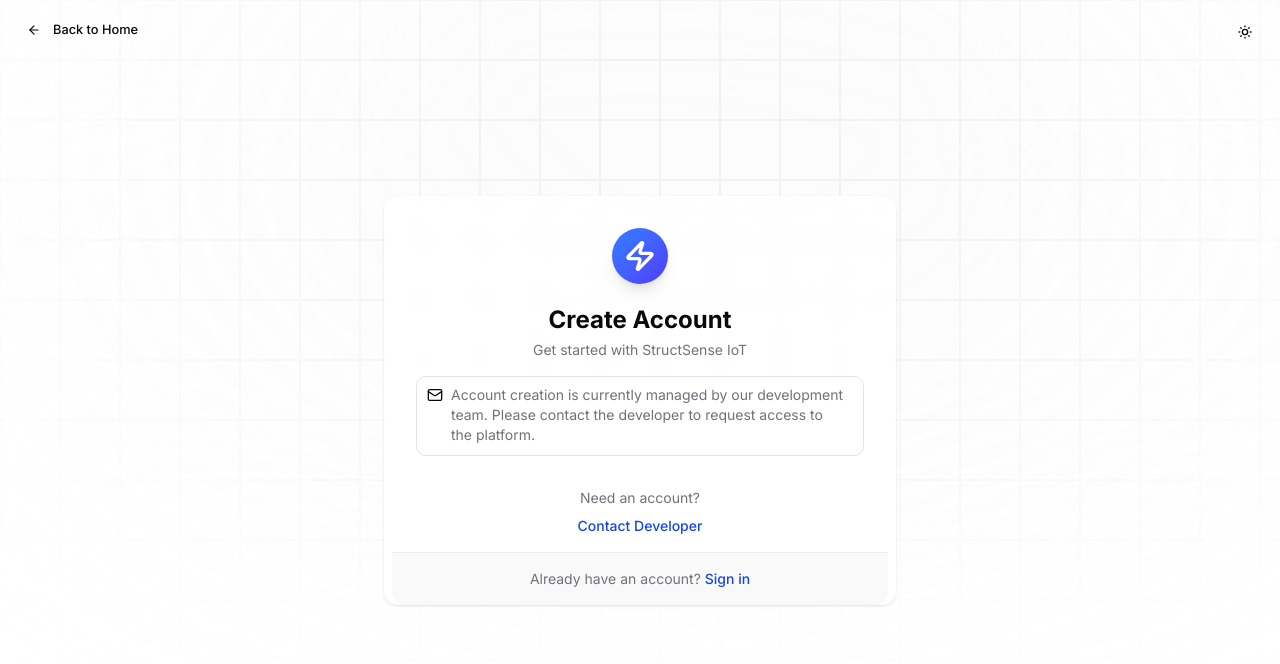
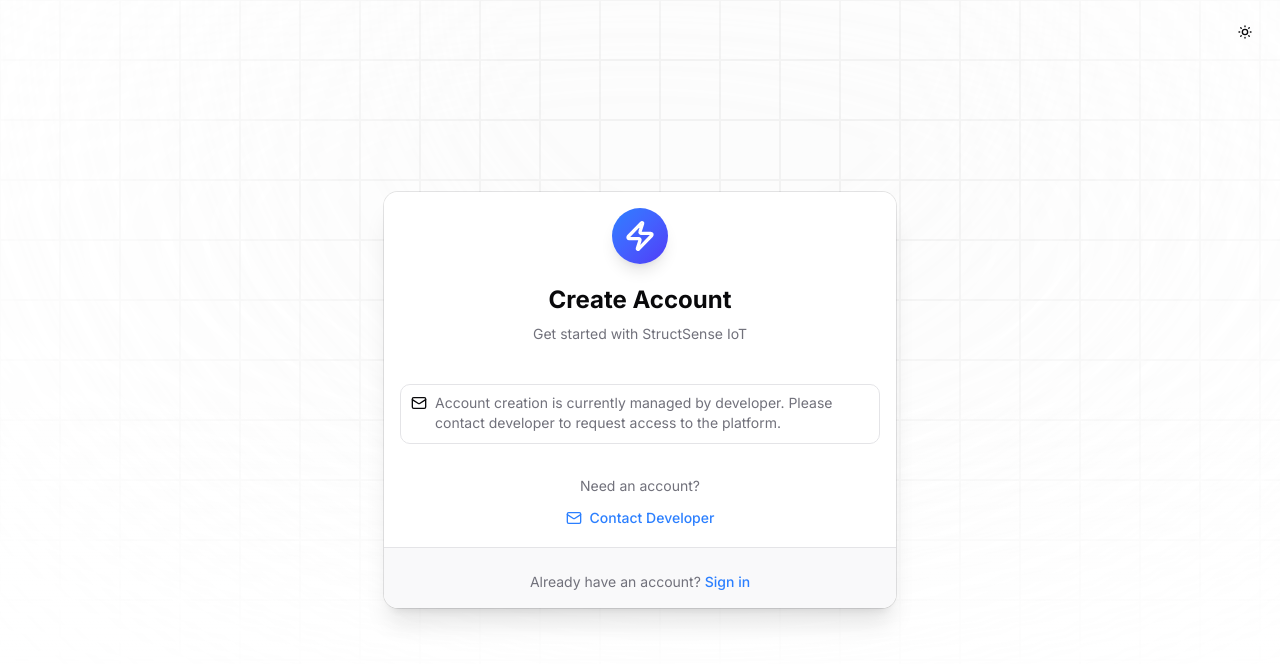
Before and after one commit to sundaresanv2004/StructSense, a Next.js app in the folder frontend/: page /auth/signup in a window 1280 px wide. Shown: the top 664 px of the page. Built offline with nearby package versions, Linux system fonts and the light colour scheme.

Commit message:
refactor: refresh authentication page UI, implement global smooth scrolling, and add custom scrollbars.

```diff
--- a/frontend/app/auth/layout.tsx
+++ b/frontend/app/auth/layout.tsx
@@ -1,23 +1,11 @@
 import type { ReactNode } from "react"
+import Link from "next/link"
 import SetTheme from "@/components/shared/setTheme"
 import { BackgroundRippleEffect } from "@/components/ui/background-ripple-effect"
-import { Button } from "@/components/ui/button"
-import { ArrowLeft } from "lucide-react"
-import Link from "next/link"
 
 export default function AuthLayout({ children }: { children: ReactNode }) {
     return (
         <div className="min-h-screen flex flex-col items-center justify-center px-4 pb-4 pt-20 md:p-8 relative overflow-hidden bg-gradient-to-b from-background via-background to-background dark:from-gray-950 dark:via-gray-950 dark:to-gray-900 w-full">
-            {/* Back Button - Top Left */}
-            <div className="absolute top-4 left-4 z-50">
-                <Link href="/">
-                    <Button variant="ghost" size="sm">
-                        <ArrowLeft className="h-4 w-4 mr-2" />
-                        Back to Home
-                    </Button>
-                </Link>
-            </div>
-
             {/* Theme Toggle - Top Right */}
             <div className="absolute top-4 right-4 z-50">
                 <SetTheme />
--- a/frontend/app/auth/login/page.tsx
+++ b/frontend/app/auth/login/page.tsx
@@ -19,20 +19,22 @@
     }
 
     return (
-        <Card className="w-full border-none ring-0 shadow-none bg-transparent md:border md:shadow-sm md:bg-card/80 md:backdrop-blur-sm md:p-2">
-            <CardHeader className="text-center pt-0 md:pt-6 px-0 md:px-6">
+        <Card className="w-full bg-card/95 backdrop-blur-sm shadow-xl border-border/50">
+            <CardHeader className="text-center space-y-4 pb-6">
                 {/* Logo */}
-                <div className="flex justify-center mb-4">
+                <div className="flex justify-center">
                     <div className="p-3 rounded-full bg-gradient-to-br from-blue-500 to-indigo-600 shadow-lg">
                         <Zap className="h-8 w-8 text-white" strokeWidth={2.5} />
                     </div>
                 </div>
 
-                <CardTitle className="text-2xl font-bold">Welcome Back</CardTitle>
-                <CardDescription>Enter your credentials to access your account.</CardDescription>
+                <div className="space-y-2">
+                    <CardTitle className="text-2xl font-bold">Welcome Back</CardTitle>
+                    <CardDescription>Enter your credentials to access your account.</CardDescription>
+                </div>
             </CardHeader>
 
-            <CardContent className="px-0 space-y-4 md:px-6">
+            <CardContent className="space-y-4">
                 <form onSubmit={handleSubmit} className="space-y-4">
                     <Field>
                         <FieldLabel htmlFor="email">Email</FieldLabel>
@@ -67,16 +69,16 @@
                         </InputGroup>
                     </Field>
 
-                    <Button type="submit" className="w-full">
+                    <Button type="submit" className="w-full mt-6">
                         Sign In
                     </Button>
                 </form>
             </CardContent>
 
-            <CardFooter className="flex justify-center border-t border-border/50 pb-4 px-0 md:px-6">
+            <CardFooter className="flex justify-center border-t pt-6">
                 <p className="text-sm text-muted-foreground">
                     Don&apos;t have an account?{" "}
-                    <Link href="/auth/signup" className="text-primary font-medium hover:underline">
+                    <Link href="/auth/signup" className="text-blue-500 font-medium hover:underline">
                         Sign up
                     </Link>
                 </p>
--- a/frontend/app/auth/signup/page.tsx
+++ b/frontend/app/auth/signup/page.tsx
@@ -5,45 +5,48 @@
 
 export default function SignupPage() {
     return (
-        <Card className="w-full border-none ring-0 shadow-none bg-transparent md:border md:shadow-sm md:bg-card/80 md:backdrop-blur-sm md:p-2">
-            <CardHeader className="text-center pt-0 md:pt-6 px-0 md:px-6">
+        <Card className="w-full bg-card/95 backdrop-blur-sm shadow-xl border-border/50">
+            <CardHeader className="text-center space-y-4 pb-6">
                 {/* Logo */}
-                <div className="flex justify-center mb-4">
+                <div className="flex justify-center">
                     <div className="p-3 rounded-full bg-gradient-to-br from-blue-500 to-indigo-600 shadow-lg">
                         <Zap className="h-8 w-8 text-white" strokeWidth={2.5} />
                     </div>
                 </div>
 
-                <CardTitle className="text-2xl font-bold">Create Account</CardTitle>
-                <CardDescription>Get started with StructSense IoT</CardDescription>
+                <div className="space-y-2">
+                    <CardTitle className="text-2xl font-bold">Create Account</CardTitle>
+                    <CardDescription>Get started with StructSense IoT</CardDescription>
+                </div>
             </CardHeader>
 
-            <CardContent className="px-0 space-y-4 md:px-6">
+            <CardContent className="space-y-6">
                 <Alert>
                     <Mail className="h-4 w-4" />
                     <AlertDescription>
-                        Account creation is currently managed by our development team.
-                        Please contact the developer to request access to the platform.
+                        Account creation is currently managed by developer.
+                        Please contact developer to request access to the platform.
                     </AlertDescription>
                 </Alert>
 
-                <div className="text-center pt-4">
-                    <p className="text-sm text-muted-foreground mb-2">
+                <div className="text-center space-y-3 pt-2">
+                    <p className="text-sm text-muted-foreground">
                         Need an account?
                     </p>
                     <a
-                        href="mailto:developer@structsense.com"
-                        className="text-primary font-medium hover:underline"
+                        href="mailto:contact@sundaresan.dev"
+                        className="inline-flex items-center gap-2 text-blue-500 font-medium hover:underline"
                     >
+                        <Mail className="h-4 w-4" />
                         Contact Developer
                     </a>
                 </div>
             </CardContent>
 
-            <CardFooter className="flex justify-center border-t border-border/50 pb-4 px-0 md:px-6">
+            <CardFooter className="flex justify-center border-t pt-6">
                 <p className="text-sm text-muted-foreground">
                     Already have an account?{" "}
-                    <Link href="/auth/login" className="text-primary font-medium hover:underline">
+                    <Link href="/auth/login" className="text-blue-500 font-medium hover:underline">
                         Sign in
                     </Link>
                 </p>
--- a/frontend/app/globals.css
+++ b/frontend/app/globals.css
@@ -119,6 +119,7 @@
 @layer base {
   * {
     @apply border-border outline-ring/50;
+    scroll-behavior: smooth;
   }
 
   body {
@@ -143,3 +144,23 @@
     }
   }
 }
+
+/* Custom Scrollbar */
+::-webkit-scrollbar {
+  width: 6px;
+  height: 6px;
+}
+
+::-webkit-scrollbar-track {
+  background: transparent;
+}
+
+::-webkit-scrollbar-thumb {
+  @apply bg-border rounded-full hover:bg-muted-foreground/50 transition-colors;
+}
+
+/* Firefox */
+html {
+  scrollbar-width: thin;
+  scrollbar-color: var(--border) transparent;
+}
```
